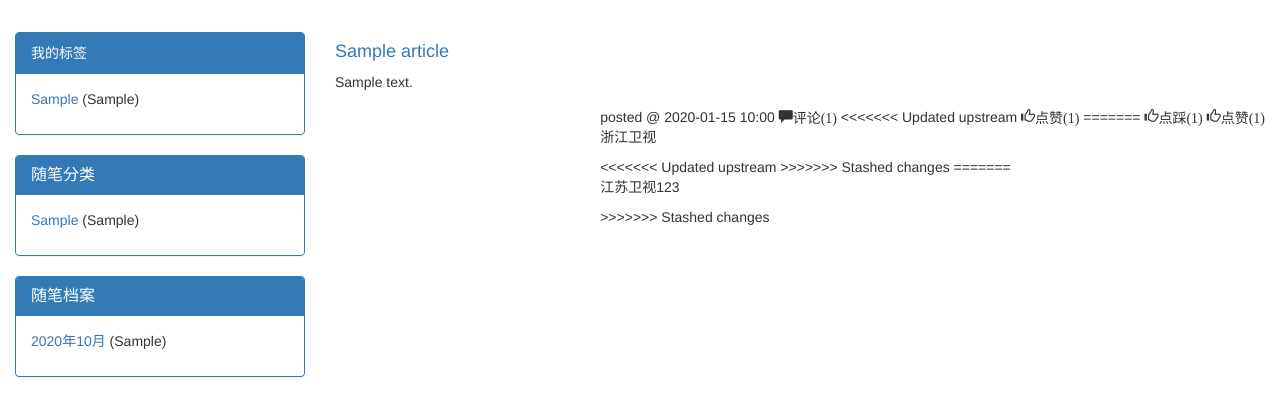
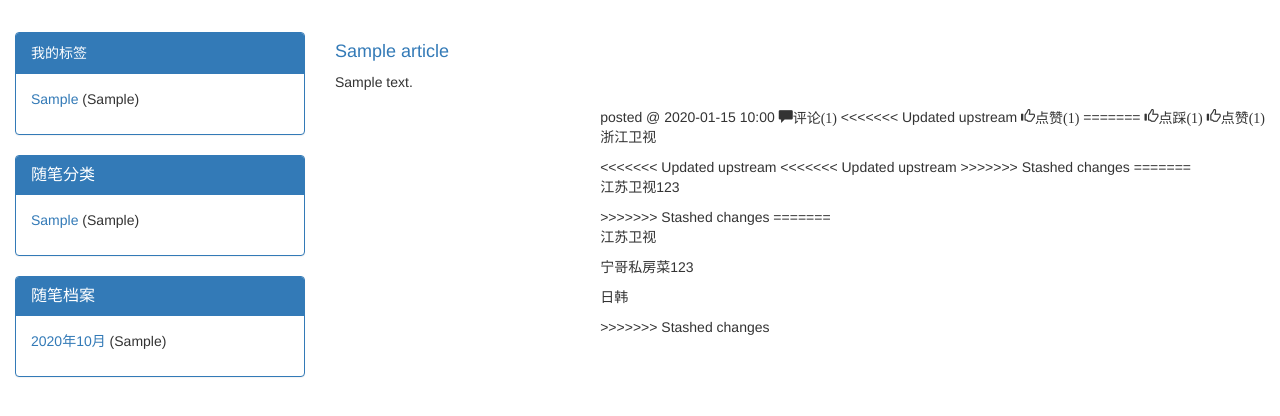
Before and after one commit to xqd0924/BBS, a Django app: template templates/homesite.html in a window 1280 px wide. Shown: the top 416 px of the page. Run offline with Django 3.2, Linux system fonts and the light colour scheme; tables that the repository leaves empty hold one stand-in row (values such as "Sample post"); the template is opened without the code that fills it: values that come from a table or form of the project are taken from there, most other values are stand-ins (such as "Sample title", 1, 10 or a date in 2020); data that the repository does not hold is empty; some libraries are stand-ins or nearby versions.

Commit message:
日韩上线

```diff
--- a/templates/homesite.html
+++ b/templates/homesite.html
@@ -18,10 +18,16 @@
                         <span class="glyphicon glyphicon-thumbs-up">点赞({{ article.up_num }})</span>
                         <p>浙江卫视</p>
 <<<<<<< Updated upstream
+<<<<<<< Updated upstream
 
 >>>>>>> Stashed changes
 =======
                         <p>江苏卫视123</p>
+>>>>>>> Stashed changes
+=======
+                        <p>江苏卫视</p>
+                        <p>宁哥私房菜123</p>
+						<p>日韩</p>
 >>>>>>> Stashed changes
                     </div>
                 </div>
```
